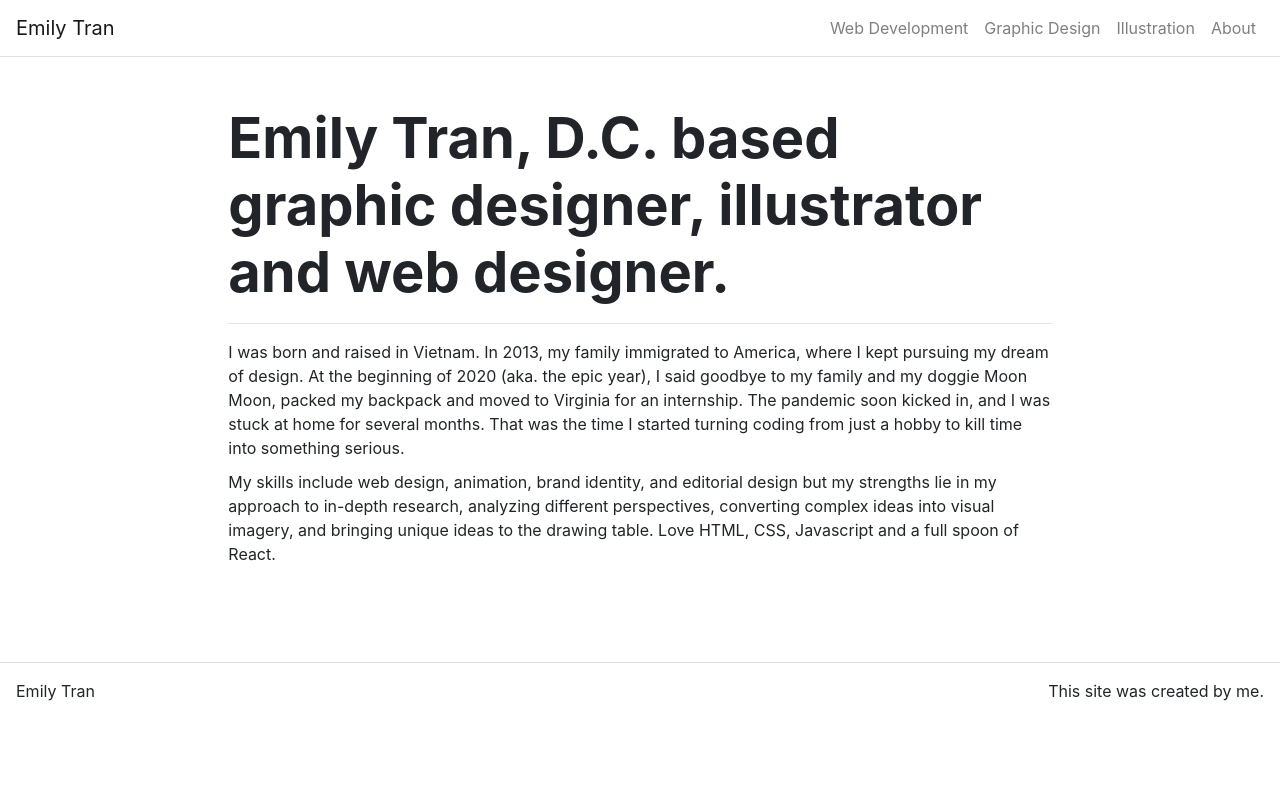
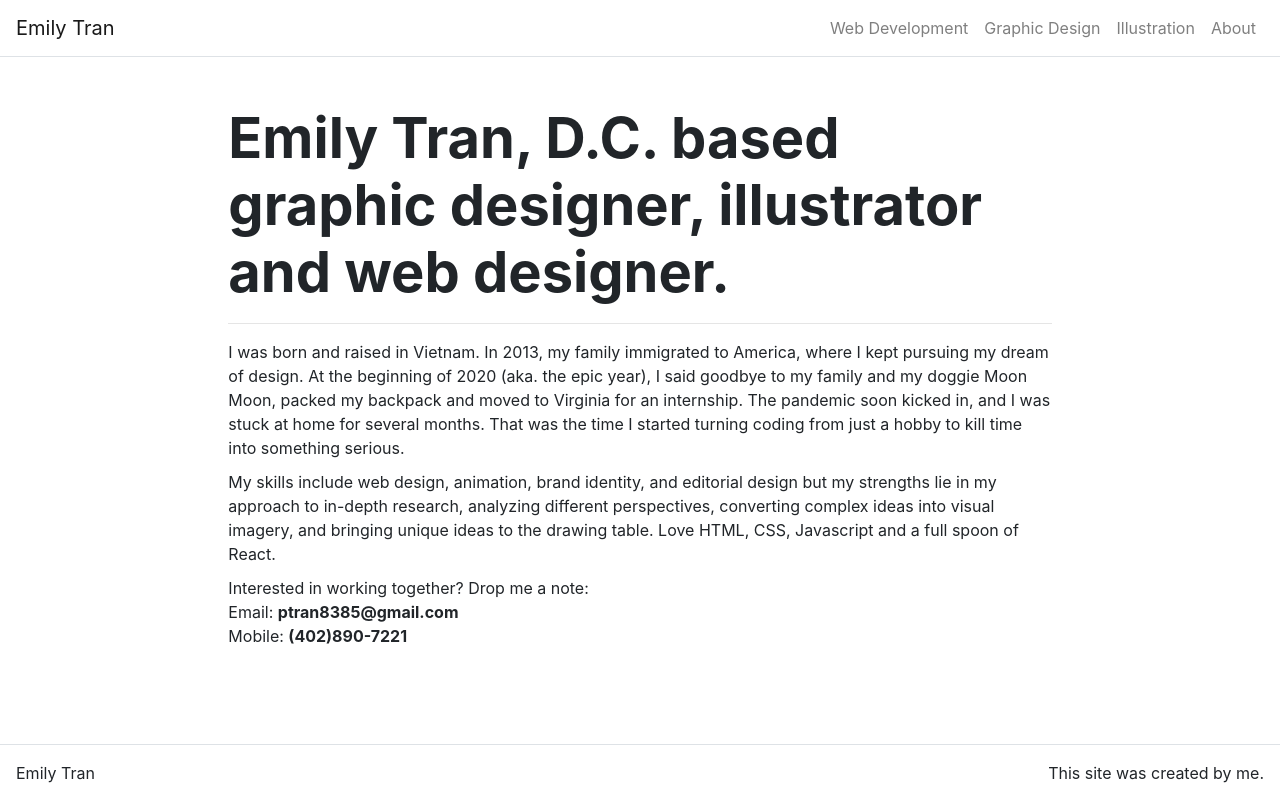
Before and after one commit to emillionideas/emillionideas.github.io, a React (Create React App) app in the folder new-portfolio-2020/my-portfolio-app/: page /about in a window 1280 px wide. Built offline with nearby package versions, Linux system fonts and the light colour scheme.

Commit message:
Update About

```diff
--- a/new-portfolio-2020/my-portfolio-app/src/pages/About.js
+++ b/new-portfolio-2020/my-portfolio-app/src/pages/About.js
@@ -20,6 +20,13 @@ function About(props) {
                             <div style={{paddingTop: '10px'}}>
                             My skills include web design, animation, brand identity, and editorial design but my strengths lie in my approach to in-depth research, analyzing different perspectives, converting complex ideas into visual imagery, and bringing unique ideas to the drawing table. Love HTML, CSS, Javascript and a full spoon of React.
                             </div>
+                            <div style={{paddingTop: '10px'}}>
+                            Interested in working together? Drop me a note:
+                            <br />
+                            Email: <b>ptran8385@gmail.com</b>
+                            <br />
+                            Mobile: <b>(402)890-7221</b>
+                            </div>
                         </div>
                     </div>
                 </Col>
```
